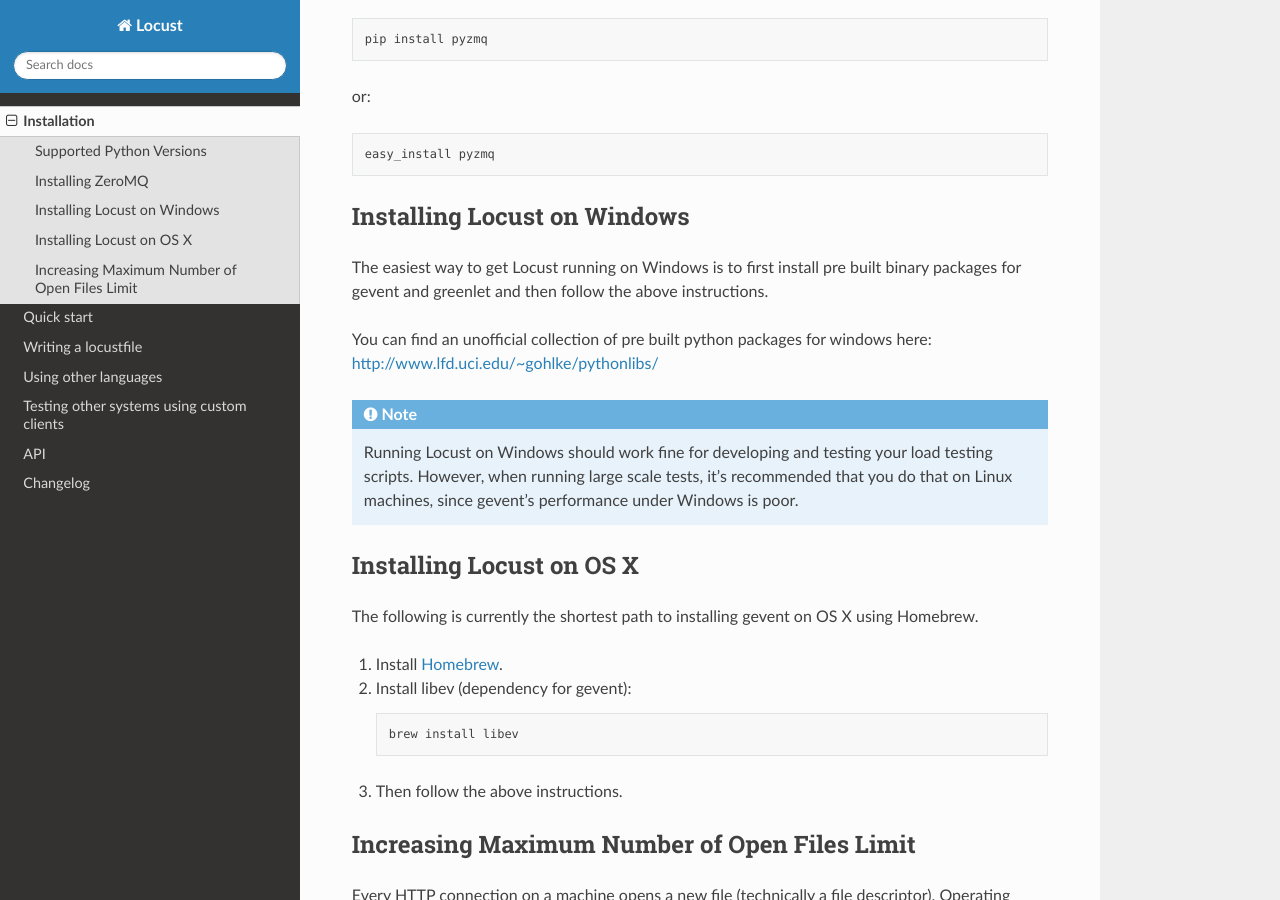
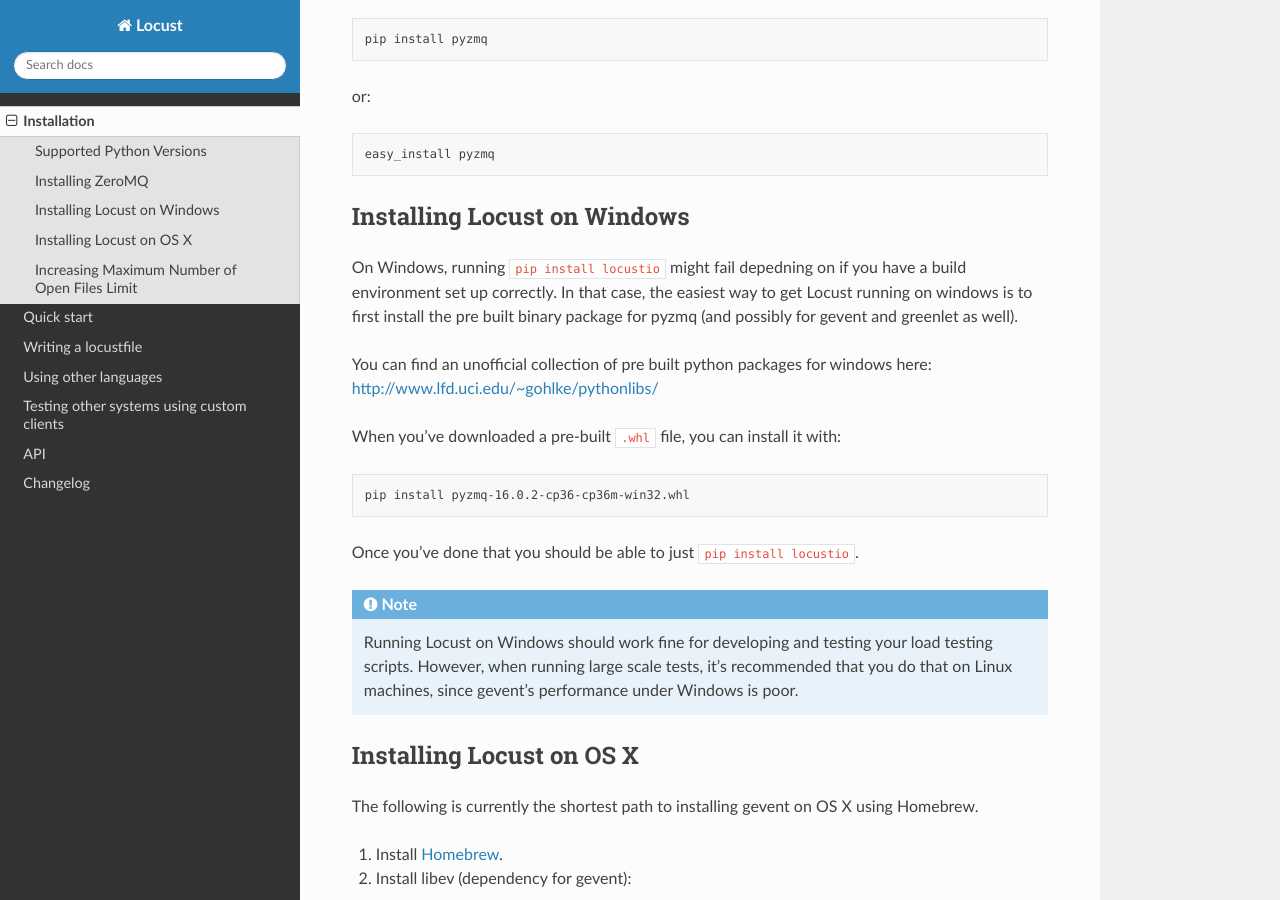
Before and after one commit to locustio/locust, a Sphinx documentation site: the page built from docs/installation.rst, in a window 1280 px wide and 900 px high, scrolled down 790 px. Built offline with Sphinx 7.4.7 and the Read the Docs theme 2.0.0, drawn with Linux system fonts in a browser that asks for light colours; pages that are not in the unit, such as notebooks, are missing from menus.

Commit message:
Better installation instructions for Windows

```diff
--- a/docs/installation.rst
+++ b/docs/installation.rst
@@ -40,11 +40,18 @@
 Installing Locust on Windows
 ----------------------------
 
-The easiest way to get Locust running on Windows is to first install pre built binary packages for
-gevent and greenlet and then follow the above instructions.
+On Windows, running ``pip install locustio`` might fail depedning on if you have a build environment
+set up correctly. In that case, the easiest way to get Locust running on windows is to first install
+the pre built binary package for pyzmq (and possibly for gevent and greenlet as well).
 
 You can find an unofficial collection of pre built python packages for windows here:
 `http://www.lfd.uci.edu/~gohlke/pythonlibs/ <http://www.lfd.uci.edu/~gohlke/pythonlibs/>`_
+
+When you've downloaded a pre-built ``.whl`` file, you can install it with::
+
+    pip install pyzmq‑16.0.2‑cp36‑cp36m‑win32.whl
+
+Once you've done that you should be able to just ``pip install locustio``.
 
 .. note::
 
```
